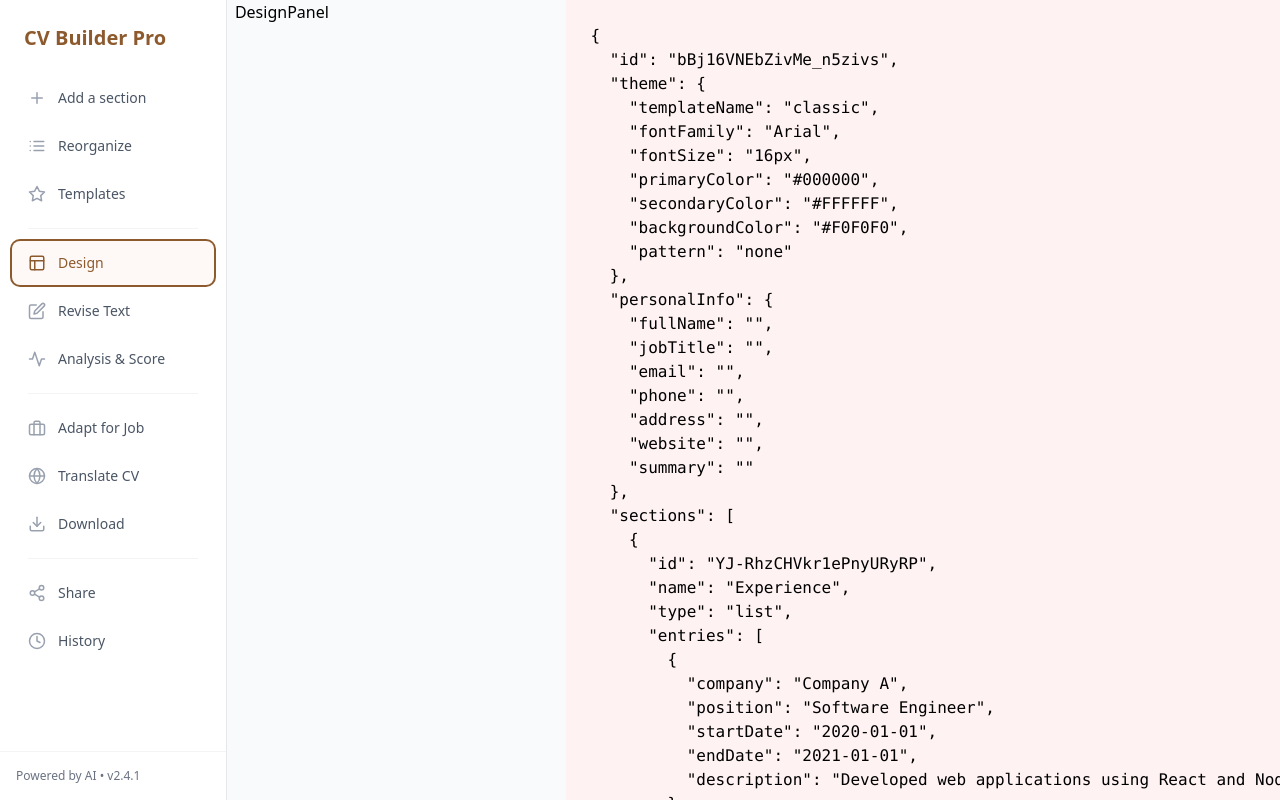
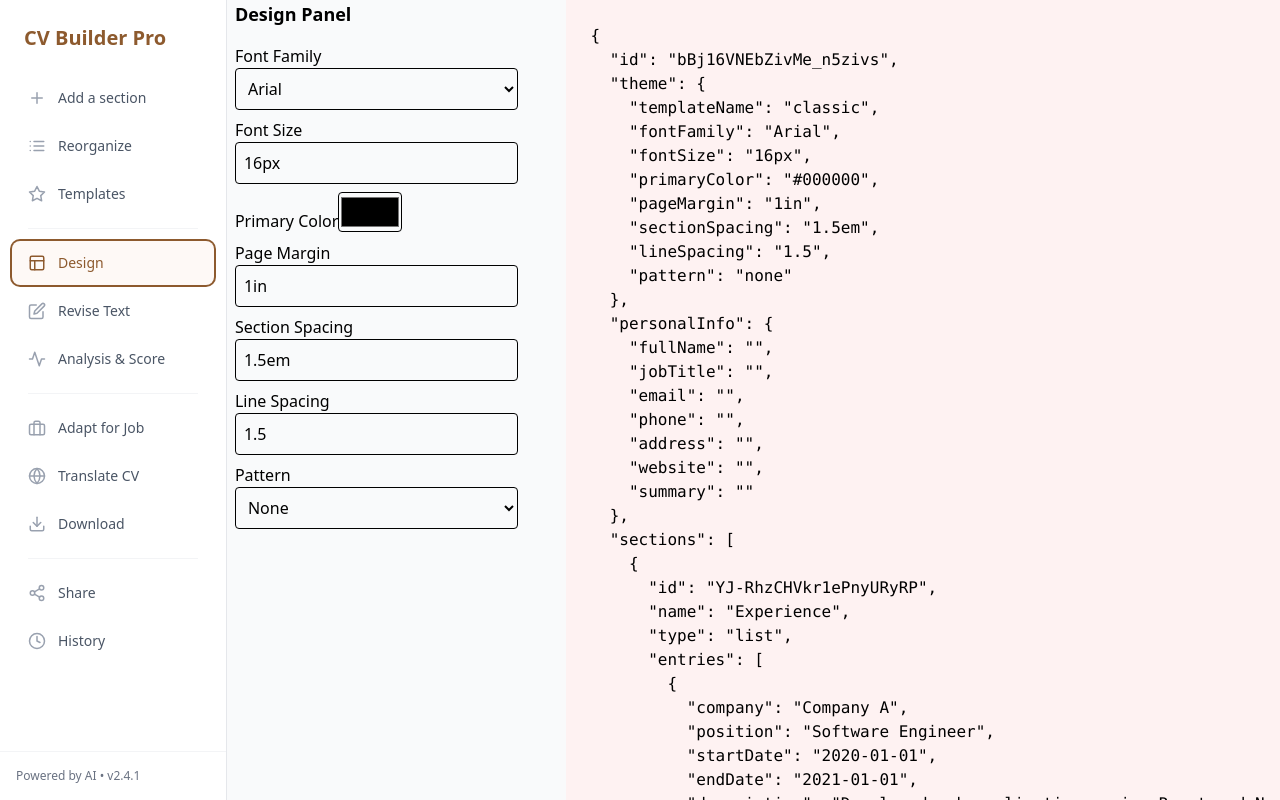
Before and after one commit to 3bdulrahmn69/hire-me, a React (Vite) app: page /dashboard in a window 1280 px wide. Both pictures are taken after a click on the button "Design". Built offline with nearby package versions, Linux system fonts and the light colour scheme.

Commit message:
ADD: Design Panel works

```diff
--- a/src/components/dashboard/panels/DesignPanel.tsx
+++ b/src/components/dashboard/panels/DesignPanel.tsx
@@ -1,5 +1,113 @@
+import { useCvContext } from '../../../context/CvContext';
+
 const DesignPanel = () => {
-  return <div>DesignPanel</div>;
+  const { cvData, setTheme } = useCvContext();
+  const theme = cvData.theme;
+
+  const changeFontFamily = (fontFamily: string) =>
+    setTheme({ ...theme, fontFamily });
+
+  const changeFontSize = (fontSize: string) => setTheme({ ...theme, fontSize });
+
+  const changePrimaryColor = (primaryColor: string) =>
+    setTheme({ ...theme, primaryColor });
+
+  const changePageMargin = (pageMargin: string) =>
+    setTheme({ ...theme, pageMargin });
+
+  const changeSectionSpacing = (sectionSpacing: string) =>
+    setTheme({ ...theme, sectionSpacing });
+
+  const changeLineSpacing = (lineSpacing: string) =>
+    setTheme({ ...theme, lineSpacing });
+
+  const changePattern = (pattern: string) => setTheme({ ...theme, pattern });
+
+  return (
+    <div className="space-y-4 w-full h-full">
+      <h2 className="text-lg font-semibold">Design Panel</h2>
+
+      <div className="space-y-2">
+        <label className="block">
+          Font Family
+          <select
+            value={theme.fontFamily}
+            onChange={(e) => changeFontFamily(e.target.value)}
+            className="w-full p-2 border rounded"
+          >
+            <option value="Arial">Arial</option>
+            <option value="Times New Roman">Times New Roman</option>
+            <option value="Roboto">Roboto</option>
+            <option value="Open Sans">Open Sans</option>
+          </select>
+        </label>
+
+        <label className="block">
+          Font Size
+          <input
+            type="text"
+            value={theme.fontSize}
+            onChange={(e) => changeFontSize(e.target.value)}
+            className="w-full p-2 border rounded"
+          />
+        </label>
+
+        <label className="block">
+          Primary Color
+          <input
+            type="color"
+            value={theme.primaryColor}
+            onChange={(e) => changePrimaryColor(e.target.value)}
+            className="w-16 h-10 p-0 border rounded"
+          />
+        </label>
+
+        <label className="block">
+          Page Margin
+          <input
+            type="text"
+            value={theme.pageMargin}
+            onChange={(e) => changePageMargin(e.target.value)}
+            className="w-full p-2 border rounded"
+          />
+        </label>
+
+        <label className="block">
+          Section Spacing
+          <input
+            type="text"
+            value={theme.sectionSpacing}
+            onChange={(e) => changeSectionSpacing(e.target.value)}
+            className="w-full p-2 border rounded"
+          />
+        </label>
+
+        <label className="block">
+          Line Spacing
+          <input
+            type="text"
+            value={theme.lineSpacing}
+            onChange={(e) => changeLineSpacing(e.target.value)}
+            className="w-full p-2 border rounded"
+          />
+        </label>
+
+        <label className="block">
+          Pattern
+          <select
+            value={theme.pattern}
+            onChange={(e) => changePattern(e.target.value)}
+            className="w-full p-2 border rounded"
+          >
+            <option value="none">None</option>
+            <option value="stripes">Stripes</option>
+            <option value="dots">Dots</option>
+            <option value="grid">Grid</option>
+          </select>
+        </label>
+      </div>
+    </div>
+  );
 };
 
 export default DesignPanel;
--- a/src/context/CvContext.tsx
+++ b/src/context/CvContext.tsx
@@ -29,8 +29,9 @@ const initialCvData: CvData = {
     fontFamily: 'Arial',
     fontSize: '16px',
     primaryColor: '#000000',
-    secondaryColor: '#FFFFFF',
-    backgroundColor: '#F0F0F0',
+    pageMargin: '1in',
+    sectionSpacing: '1.5em',
+    lineSpacing: '1.5',
     pattern: 'none',
   },
   personalInfo: {
--- a/src/types/cv.ts
+++ b/src/types/cv.ts
@@ -5,8 +5,9 @@ export type Theme = {
   fontFamily: string;
   fontSize: string;
   primaryColor: string;
-  secondaryColor: string;
-  backgroundColor: string;
+  pageMargin: string;
+  sectionSpacing: string;
+  lineSpacing: string;
   pattern: string;
 };
 
```
